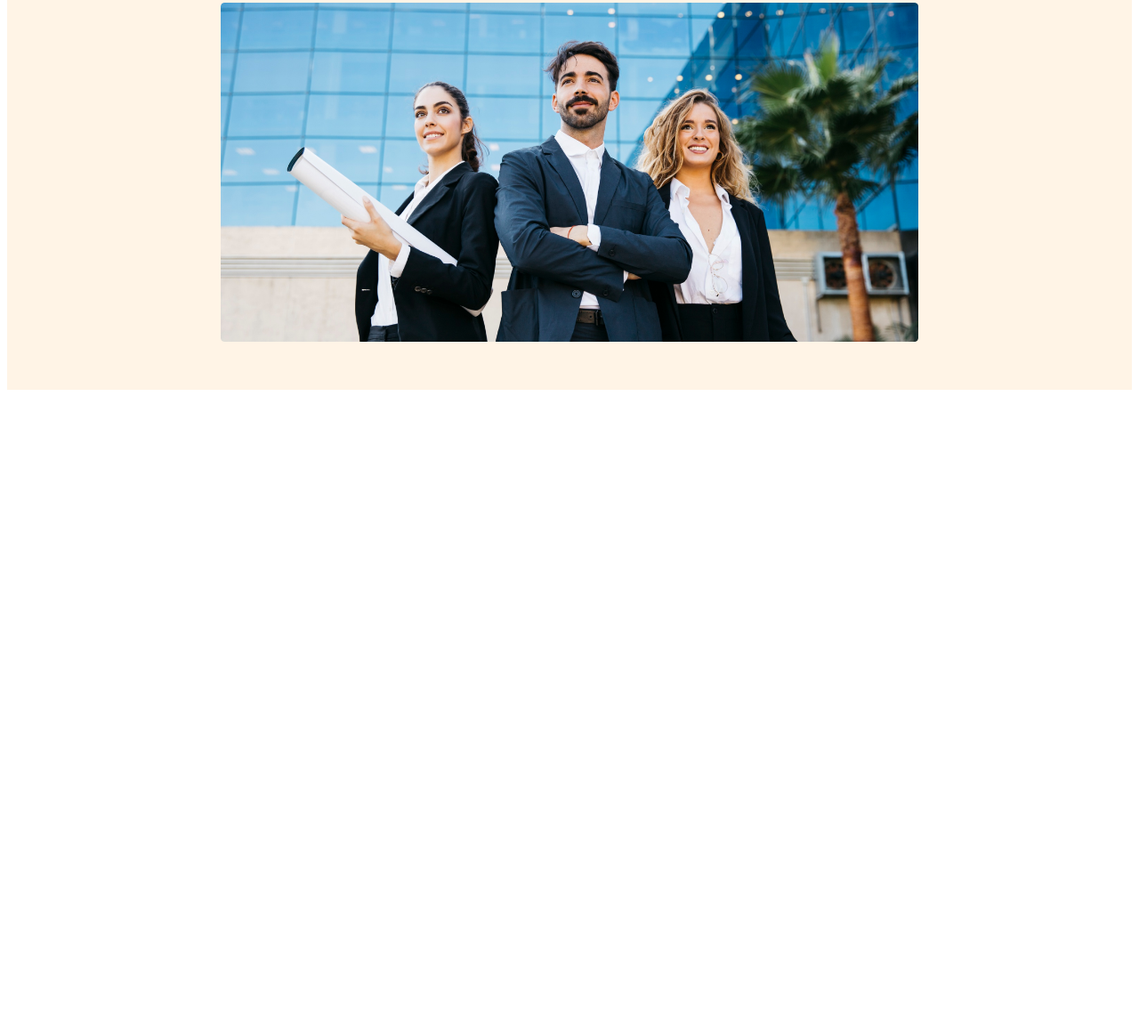
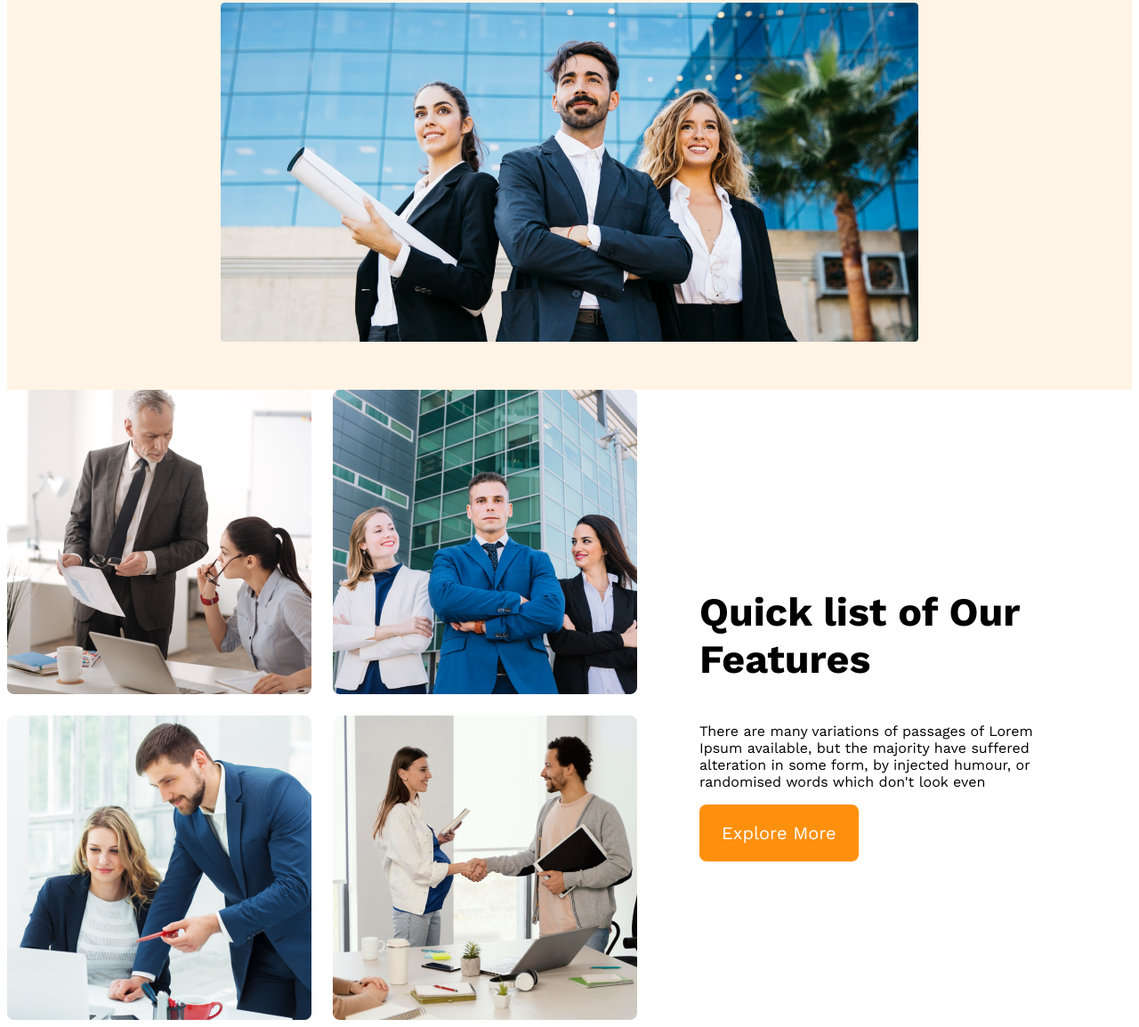
Before and after one commit to khfoysal/Arc-website, a plain HTML site: page index.html in a window 1280 px wide. Shown: the part 533-1687 px from the top of the page at 89% size. Before the commit the page ends 979 px from the top, so only its background shows below. Drawn offline with nearby package versions, Linux system fonts and the light colour scheme.

Commit message:
features

```diff
--- a/index.html
+++ b/index.html
@@ -7,7 +7,7 @@
     <link rel="stylesheet" href="styles/Architect.css">
 </head>
 <body>
-
+    <!-- Header Starts -->
 <header>
     <nav>
 <h3 class="nav-title">G3 Architects</h3>
@@ -32,6 +32,31 @@
 </div>
 
 </header>
+<!-- Header Ends -->
+ <!-- Main Starts -->
+<main>
+<!-- teams Section -->
+<section class="teams-container">
+
+<div class="teams-image-container"><!--Image Section-->
+ <img src="images/team1.png" alt="">
+ <img src="images/team2.png" alt="">
+ <img src="images/team3.png" alt="">
+ <img src="images/team4.png" alt="">
+
+ </div>
+
+<div class="teams-content"><!-- Text Section-->
+    <h3 class="teams-title"> <span class="quick-list">Quick list</span>  <span> of Our</span> <span> Features </span>  </h3>
+    <p class="teams-description">There are many variations of passages of Lorem Ipsum available, but the majority have suffered alteration in some form, by injected humour, or randomised words which don't look even</p>
+
+    <button class="btn-primary" >Explore More</button>
+
+    </div>
+</section>
+</main>
+
+ <!-- Main Ends  -->
 
 </body>
 </html>
--- a/styles/Architect.css
+++ b/styles/Architect.css
@@ -96,5 +96,31 @@ margin: 0 auto;
 
 }
 
+    /* main Section */
+    main{
+        max-width: 1440px;
+        margin: 0 auto;
+    }
+    /* teams styles */
+    .teams-container {
+        display: flex;
+        align-items: center;
+
+    }
+    .teams-image-container {
+        display: grid;
+        grid-template-columns: repeat(2,1fr);
+        gap: 1.5rem;
+    }
+.teams-content {
+    padding-left: 70px;
+    padding-right: 70px;
+}
+.teams-title {
+
+    font-size: 2.8rem;
 
 }
+.teams-title  quick-list {
+   color:#727272;
+}
```
